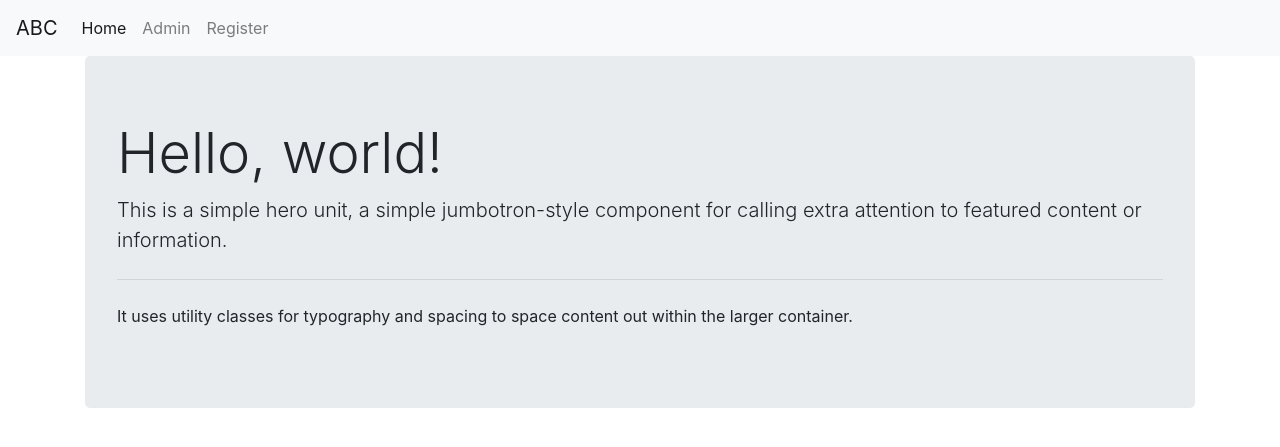
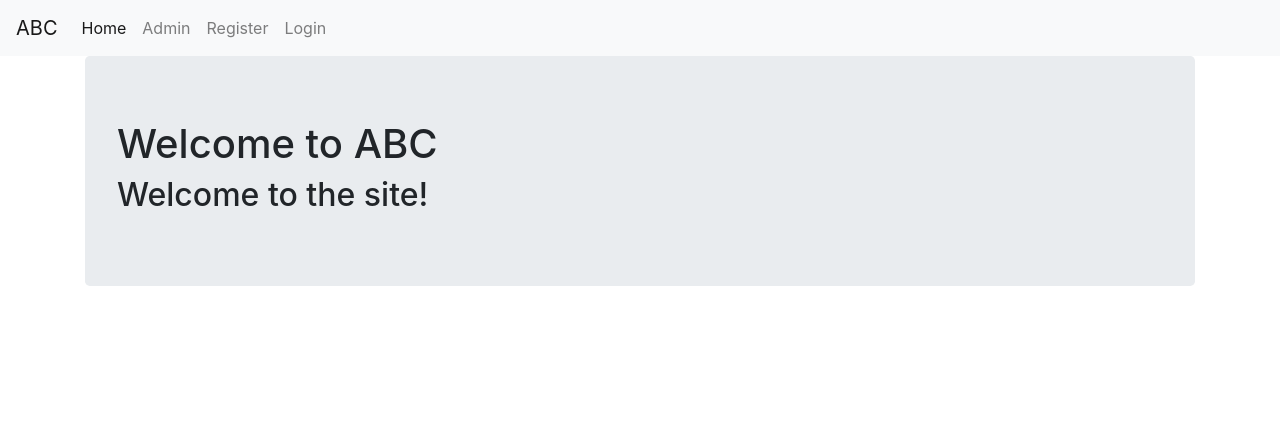
Before and after one commit to upinderawat/ABCwebsite, a Django app: page / in a window 1280 px wide. Shown: the top 447 px of the page. Run offline with Django 3.2, Linux system fonts and the light colour scheme; some libraries are stand-ins or nearby versions.

Commit message:
Added Login and authorization

```diff
--- a/ABCwebsite/ABCwebsite/settings.py
+++ b/ABCwebsite/ABCwebsite/settings.py
@@ -128,4 +128,8 @@ USE_TZ = True
 STATIC_URL = '/static/'
 
 #Media Url
+MEDIA_ROOT = os.path.join(BASE_DIR, 'media')
 MEDIA_URL = '/media/'
+
+#Login page
+#LOGIN_URL = '/basic_app/user_login/'
--- a/ABCwebsite/basic_app/templates/basic_app/base.html
+++ b/ABCwebsite/basic_app/templates/basic_app/base.html
@@ -19,7 +19,7 @@
         <div class="collapse navbar-collapse" id="navbarSupportedContent">
             <ul class="navbar-nav mr-auto">
                 <li class="nav-item active">
-                    <a class="nav-link" href="#">Home<span class="sr-only">(current)</span></a>
+                    <a class="nav-link" href="{% url 'basic_app:index' %}">Home<span class="sr-only">(current)</span></a>
                 </li>
                 <li class="nav-item">
                     <a class="nav-link" href="{% url 'admin:index' %}">Admin</a>
@@ -27,6 +27,15 @@
                 <li class="nav-item">
                     <a class="nav-link" href="{% url 'basic_app:register' %}">Register</a>
                 </li>
+                {% if user.is_authenticated %}
+                <li class="nav-item">
+                    <a class="nav-link" href="{% url 'basic_app:user_logout' %}">Logout</a>
+                </li>
+                {% else %}
+                <li class="nav-item">
+                    <a class="nav-link" href="{% url 'basic_app:user_login' %}">Login</a>
+                </li>
+                {% endif %}
             </ul>
         </div>
     </nav>
--- a/ABCwebsite/basic_app/templates/basic_app/index.html
+++ b/ABCwebsite/basic_app/templates/basic_app/index.html
@@ -1,12 +1,14 @@
 {% extends 'basic_app/base.html' %}
 {% block bodycontent %}
 <div class="container">
-    <div class="jumbotron">
-        <h1 class="display-4">Hello, world!</h1>
-        <p class="lead">This is a simple hero unit, a simple jumbotron-style component for calling extra attention to featured content or information.</p>
-        <hr class="my-4">
-        <p>It uses utility classes for typography and spacing to space content out within the larger container.</p>
-    </div>
+  <div class="jumbotron">
+    <h1>Welcome to ABC</h1>
+    {% if user.is_authenticated %}
+        <h2>Welcome {{ user.username }}!</h2>
+    {% else %}
+        <h2>Welcome to the site!</h2>
+    {% endif %}
+  </div>
 </div>
 
 
--- a/ABCwebsite/basic_app/urls.py
+++ b/ABCwebsite/basic_app/urls.py
@@ -2,5 +2,8 @@ from django.urls import path
 from . import views
 app_name = 'basic_app'
 urlpatterns = [
-    path('register', views.register, name='register')
+    path('', views.index, name='index'),
+    path('register/', views.register, name='register'),
+    path('user_login/', views.user_login, name='user_login'),
+    path('user_logout', views.user_logout, name='user_logout')
 ]
--- a/ABCwebsite/basic_app/views.py
+++ b/ABCwebsite/basic_app/views.py
@@ -1,5 +1,14 @@
 from django.shortcuts import render
 from .forms import UserProfileInfoForm, UserForm
+
+#login and logout
+from django.contrib.auth.decorators import login_required
+from django.contrib.auth import login, logout, authenticate
+
+#response and redirecting
+from django.urls import reverse
+from django.http import HttpResponse, HttpResponseRedirect
+
 # Create your views here.
 def index(request):
     return render(request, 'basic_app/index.html')
@@ -36,3 +45,27 @@ def register(request):
         'profile_form': profile_form,
         'registered': registered
     })
+
+def user_login(request):
+    if request.method == 'POST':
+        username = request.POST.get('username')
+        password = request.POST.get('password')
+
+        user = authenticate(request, username=username, password=password)
+
+        if user:
+            if user.is_active:
+                login(request, user)
+                return HttpResponseRedirect(reverse('index'))
+            else:
+                print('User: {} not active'.format(username))
+                return HttpResponse("Inactive Account")
+        else:
+            return HttpResponse("Incorrect UserID or password")
+    else:
+        return render(request, 'basic_app/login.html')
+
+@login_required
+def user_logout(request):
+    logout(request)
+    return HttpResponseRedirect(reverse('index'))
```
Also changed, not shown: ABCwebsite/basic_app/templates/basic_app/login.html (+15 -9 lines), ABCwebsite/profile_pics/avatar.jpg (deleted).
